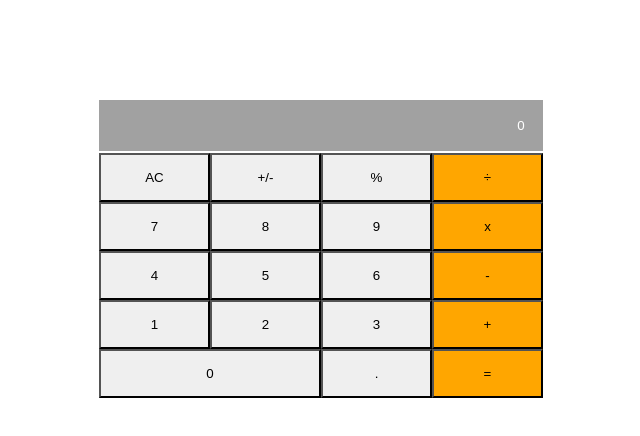
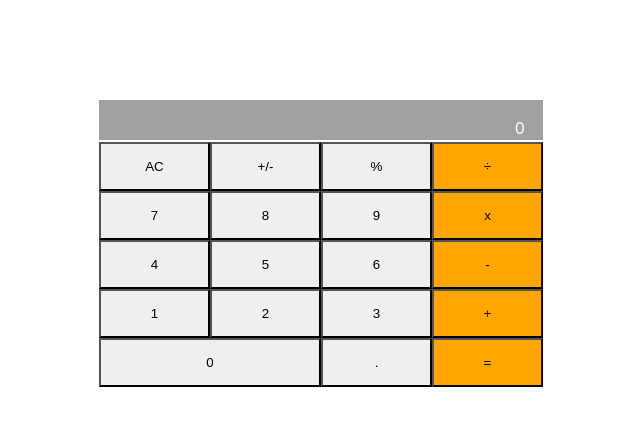
Before and after one commit to Aquinasmoriasi/math-magicians, a React (Create React App) app: page / in a window 1280 px wide. Shown: the top 436 px of the page, without its empty margins (319-959 px from the left). Built offline with nearby package versions, Linux system fonts and the light colour scheme.

Commit message:
Add output display property

```diff
--- a/src/App.css
+++ b/src/App.css
@@ -37,7 +37,8 @@
   border-radius: 0;
 }
 
-input[type="text"] {
+.output {
+  height: 40px;
   margin: auto;
   color: #fff;
   text-align: end;
--- a/src/components/Calculator.js
+++ b/src/components/Calculator.js
@@ -19,10 +19,13 @@
   }
 
   render() {
-    const { total, next } = this.state;
+    const { total, next, operation } = this.state;
+
     return (
       <form action="#">
-        <input type="text" value={total || next || 0} readOnly />
+        <div className="output">
+          {!total && !next && !operation ? 0 : [total, operation, next]}
+        </div>
         <table>
           <tbody>
             <tr>
```
